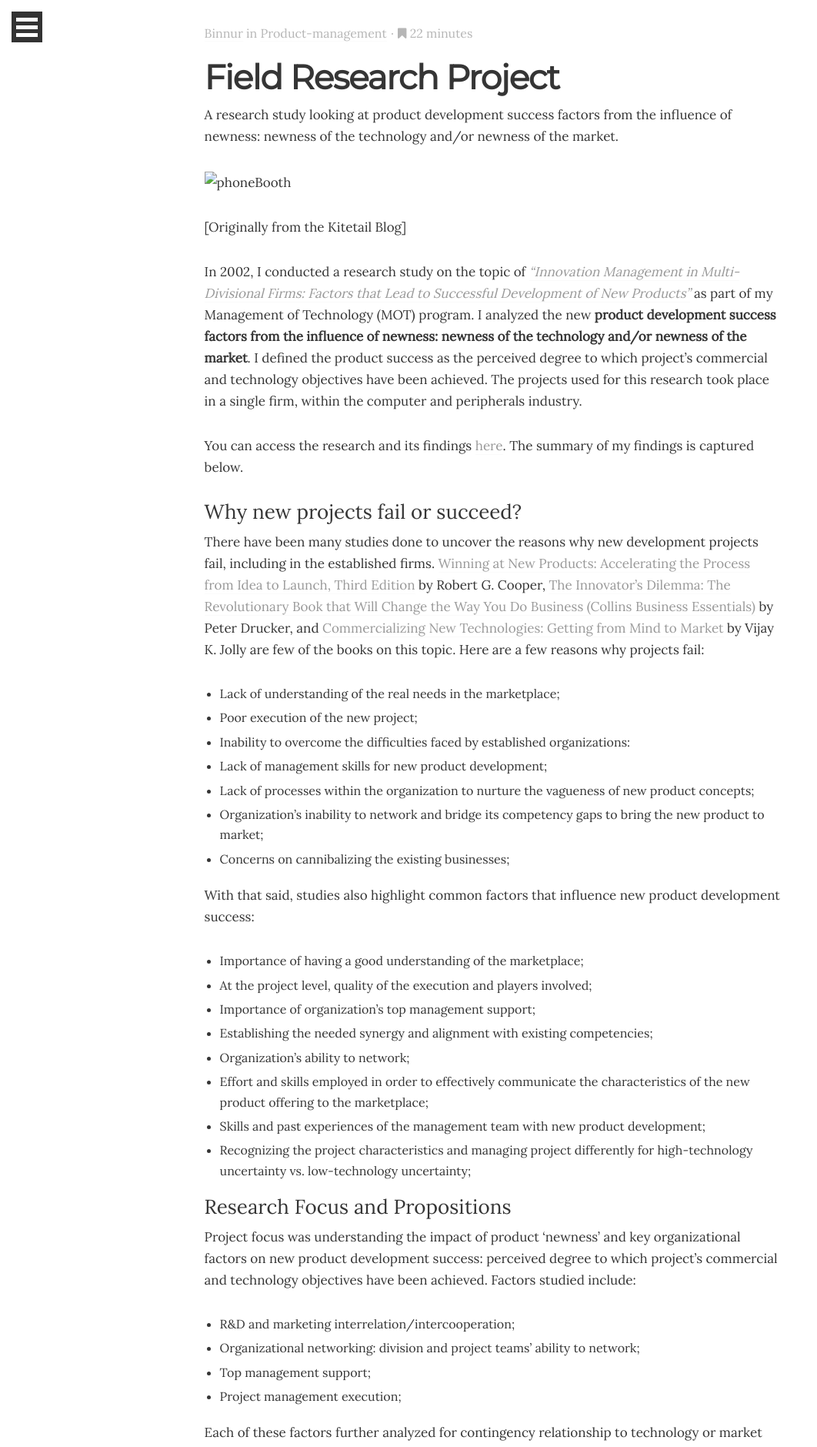
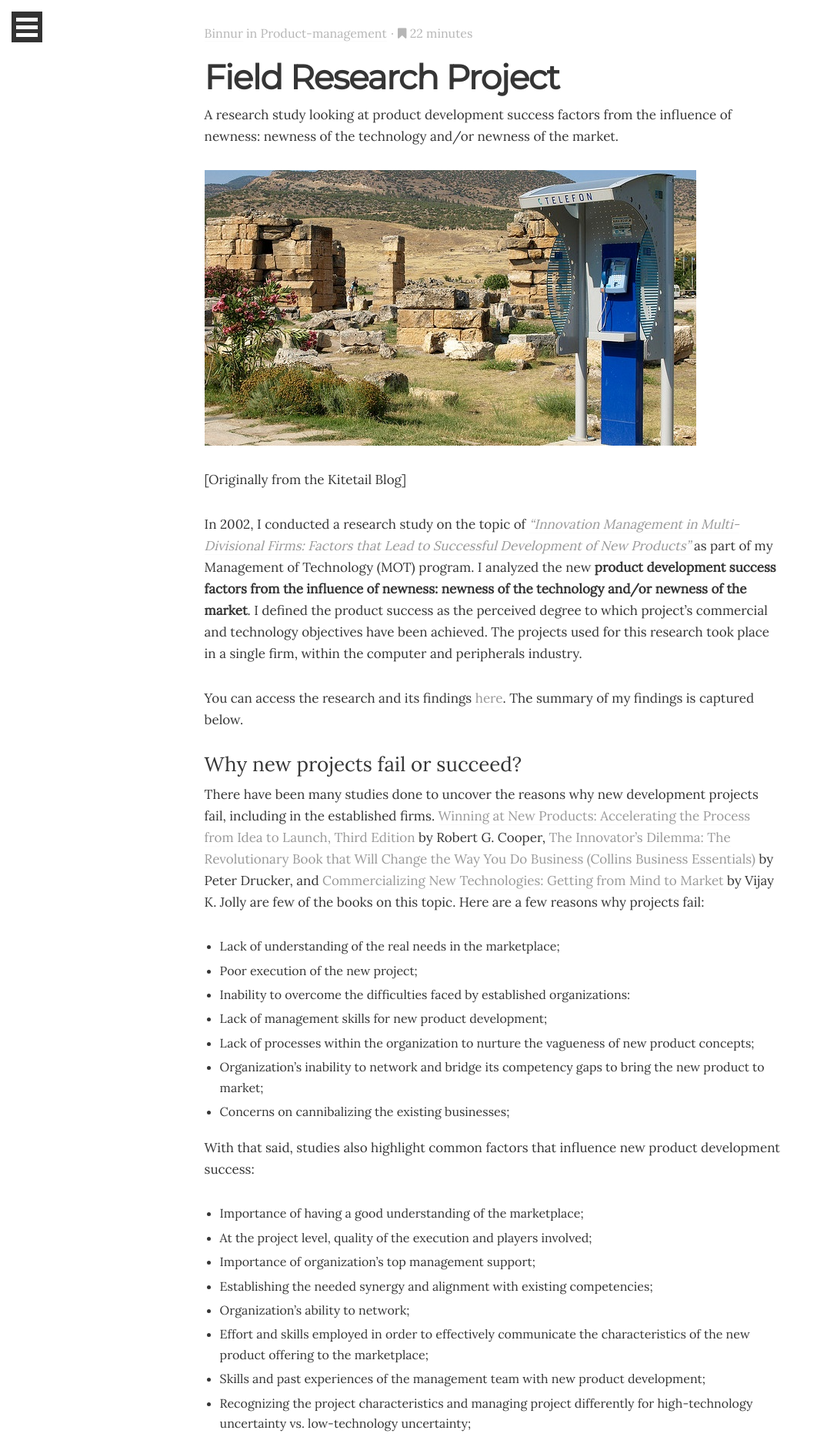
Before and after one commit to binnur/binnur.github.io, a Jekyll site: the page built from _posts/2013-02-11-field-research-project.md, in a window 1280 px wide. Shown: the top 1880 px of the page at 77% size, without its empty margins (0-1062 px from the left). Built offline with Jekyll 4.4.1, drawn with Linux system fonts in a browser that asks for light colours.

Commit message:
Fixed broken image link

```diff
--- a/_posts/2013-02-11-field-research-project.md
+++ b/_posts/2013-02-11-field-research-project.md
@@ -17,7 +17,7 @@ the influence of newness: newness of the technology and/or newness of the
 market.
 <!--more-->
 
-![phoneBooth]({{ site.baseurl }}/img/post-assets/phonebooth.jpg)
+![phoneBooth]({{ site.baseurl }}/img/assets/phonebooth.jpg)
 
 \[Originally from the Kitetail Blog\]
 
```
